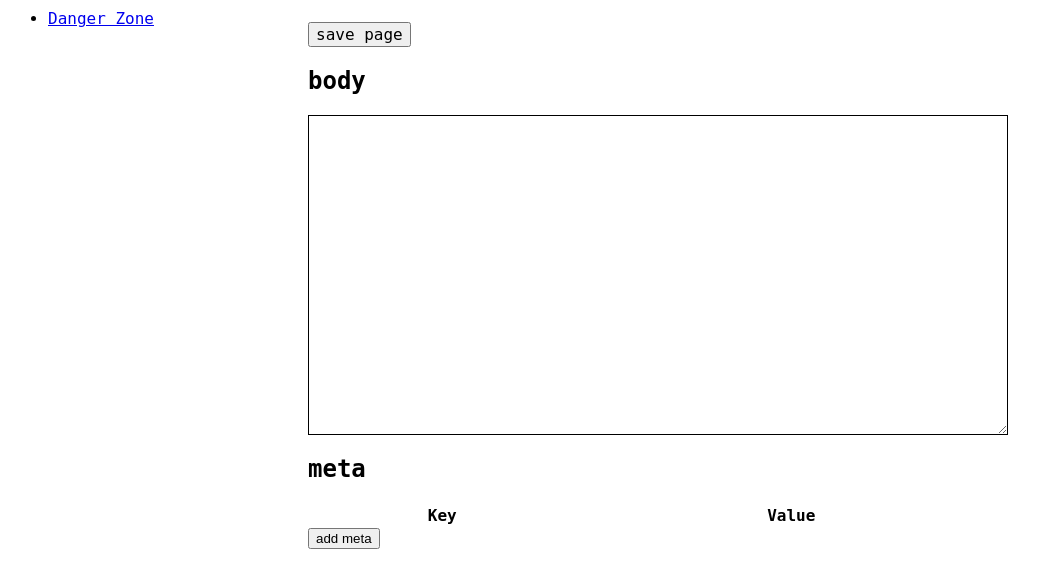
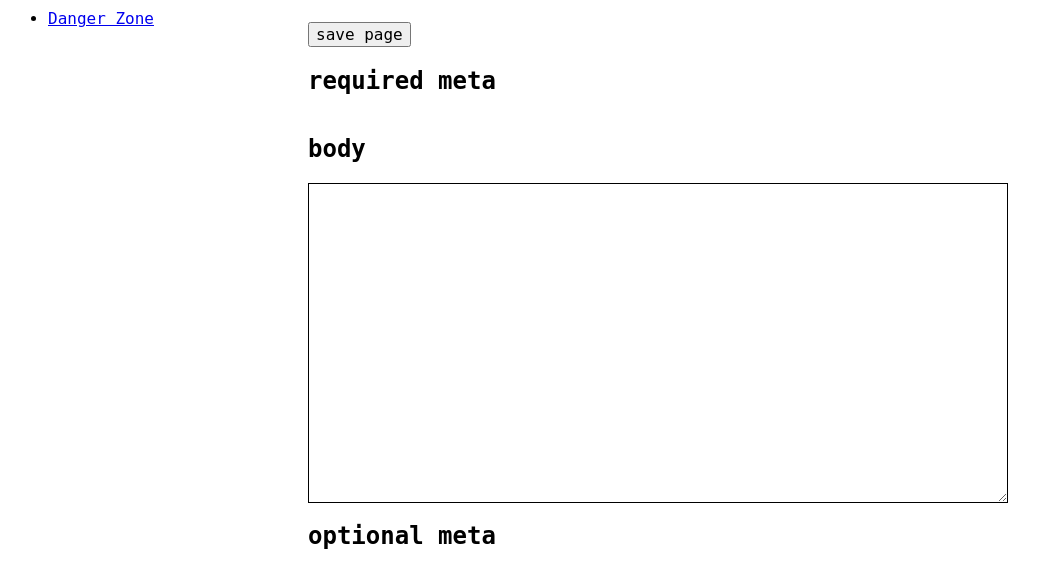
Before and after one commit to chicagomegagames/website-editor, a Flask app: template templates/edit.html in a window 1280 px wide. Shown: the part 67-655 px from the top of the page, without its empty margins (0-1040 px from the left). Run offline with Flask 2, Linux system fonts and the light colour scheme; the template is opened without the code that fills it, so the values that code supplies are empty.

Commit message:
Add concept of "optional meta" for models.
This will eventually be turned into a whitelist for meta data options.
No other meta will be permitted.

```diff
--- a/app/models/base_model.py
+++ b/app/models/base_model.py
@@ -7,6 +7,7 @@ import logging
 class BaseModel():
     BASE_CONTENT_DIR = "content"
     REQUIRED_META = []
+    OPTIONAL_META = []
 
     @classmethod
     def set_base_dir(cls, directory):
@@ -57,6 +58,7 @@ class BaseModel():
             "markdown": self.markdown,
             "metadata": self.metadata,
             "required_meta": self.REQUIRED_META,
+            "optional_meta": self.OPTIONAL_META,
         }
 
     def __regenerate_markdown(self):
--- a/app/server.py
+++ b/app/server.py
@@ -42,19 +42,7 @@ def edit_model(model):
 
         return jsonify(**response)
 
-    required_meta = {}
-    other_meta = {}
-    for key, value in model.metadata.items():
-        if key in model.REQUIRED_META:
-            required_meta[key] = value
-        else:
-            other_meta[key] = value
-
-    for key in model.REQUIRED_META:
-        if key not in required_meta:
-            required_meta[key] = None
-
-    return template("edit.html", model=model, required_meta=required_meta, other_meta=other_meta, errors=errors)
+    return template("edit.html", model=model, required_meta=model.REQUIRED_META, optional_meta=model.OPTIONAL_META, errors=errors)
 
 def is_delete_request():
     if request.method == "POST" and "_method" in request.form:
--- a/static/css/main.css
+++ b/static/css/main.css
@@ -40,19 +40,21 @@ body {
   .page input[type=text] {
     border: 1px solid black;
     padding: 5px; }
-  .page table#meta {
+  .page table.meta {
     width: 100%;
     max-width: 700px; }
-    .page table#meta input {
+    .page table.meta input {
       width: 100%; }
-    .page table#meta tr td:nth-child(2n -1) {
+    .page table.meta td {
+      vertical-align: baseline; }
+    .page table.meta tr td:nth-child(2n -1) {
       text-align: right;
       box-sizing: border-box;
       width: 30%; }
-      .page table#meta tr td:nth-child(2n -1) input {
+      .page table.meta tr td:nth-child(2n -1) input {
         text-align: right;
         width: calc(100% - 20px); }
-      .page table#meta tr td:nth-child(2n -1)::after {
+      .page table.meta tr td:nth-child(2n -1)::after {
         content: ":";
         width: 10px; }
 
--- a/static/css/scss/main.scss
+++ b/static/css/scss/main.scss
@@ -64,7 +64,7 @@ body {
     padding: 5px;
   }
 
-  table#meta {
+  table.meta {
     width: 100%;
     max-width: 700px;
 
--- a/static/js/main.js
+++ b/static/js/main.js
@@ -103,39 +103,6 @@ function page_alert(message) {
 }
 
 function load_form(form) {
-  var meta_table = form.querySelector("table#meta tbody");
-
-  var add_meta_btn = form.querySelector("#add_meta");
-  add_meta_btn.addEventListener("click", function(evt) {
-    evt.preventDefault();
-
-    var now = Date.now();
-
-    var row = document.createElement("tr");
-    var key_cell = document.createElement("td");
-    var key_input = document.createElement("input");
-    key_input.setAttribute("type", "text");
-    key_input.setAttribute("class", "extra_meta extra_meta_key");
-    key_input.setAttribute("value", "new_meta");
-    key_input.setAttribute("data-metadata-name", now);
-    key_input.setAttribute("data-metadata-type", "key");
-    key_input.setAttribute("style", "margin-right: 9px;");
-    key_cell.appendChild(key_input);
-    row.appendChild(key_cell);
-
-    var value_cell = document.createElement("td");
-    var value_input = document.createElement("input");
-    value_input.setAttribute("type", "text");
-    value_input.setAttribute("class", "extra_meta extra_meta_value");
-    value_input.setAttribute("value", "some value goes here");
-    value_input.setAttribute("data-metadata-name", now);
-    value_input.setAttribute("data-metadata-type", "value");
-    value_cell.appendChild(value_input);
-    row.appendChild(value_cell);
-
-    meta_table.appendChild(row);
-  });
-
   form.addEventListener("submit", function(e) {
     e.preventDefault();
 
--- a/templates/edit.html
+++ b/templates/edit.html
@@ -4,39 +4,37 @@
     <form id="edit">
         <h1>edit: {{model.filename}}</h1>
         <input type="submit" value="save page" />
-        <h2>body</h2>
-        <textarea name="content">{{model.markdown|safe}}</textarea>
 
-        <h2>meta</h2>
-        <table id="meta">
-            <tr>
-                <th>Key</th>
-                <th>Value</th>
-            </tr>
-            {% for key, value in required_meta.items() -%}
+        <h2>required meta</h2>
+        <table class="meta">
+            {% for key in required_meta -%}
             <tr>
                 <td>
                     <label for="required_meta[{{key}}]">{{key}}</label>
                 </td>
                 <td>
-                    <input type="text" name="required_meta[{{key}}]" value="{{value|safe}}" data-metadata-name="{{key}}" data-metadata-type="value" />
+                    <input type="text" name="required_meta[{{key}}]" value="{{model.metadata[key]|safe}}" data-metadata-name="{{key}}" data-metadata-type="value" />
                 </td>
             </tr>
             {% endfor -%}
+        </table>
 
-            {% for key, value in other_meta.items() -%}
+        <h2>body</h2>
+        <textarea name="content">{{model.markdown|safe}}</textarea>
+
+        <h2>optional meta</h2>
+        <table class="meta">
+            {% for key in optional_meta -%}
             <tr>
                 <td>
-                    <input type="text" class="extra_meta extra_meta_key"  value="{{key|safe}}" data-metadata-name="{{key}}" data-metadata-type="key" />
+                    <label for="optional_meta[{{key}}]">{{key}}</label>
                 </td>
                 <td>
-                    <input type="text" class="extra_meta extra_meta_value" value="{{value|safe}}" data-metadata-name="{{key}}" data-metadata-type="value" />
+                    <input type="text" name="required_meta[{{key}}]" value="{{model.metadata[key]|safe}}" data-metadata-name="{{key}}" data-metadata-type="value" />
                 </td>
             </tr>
-            {% endfor %}
+            {% endfor -%}
         </table>
-
-        <button id="add_meta">add meta</button>
 
     </form>
 {% endblock %}
```
Also changed, not shown: app/models/game.py (+10 -5 lines), app/models/page.py (+10 -6 lines).
